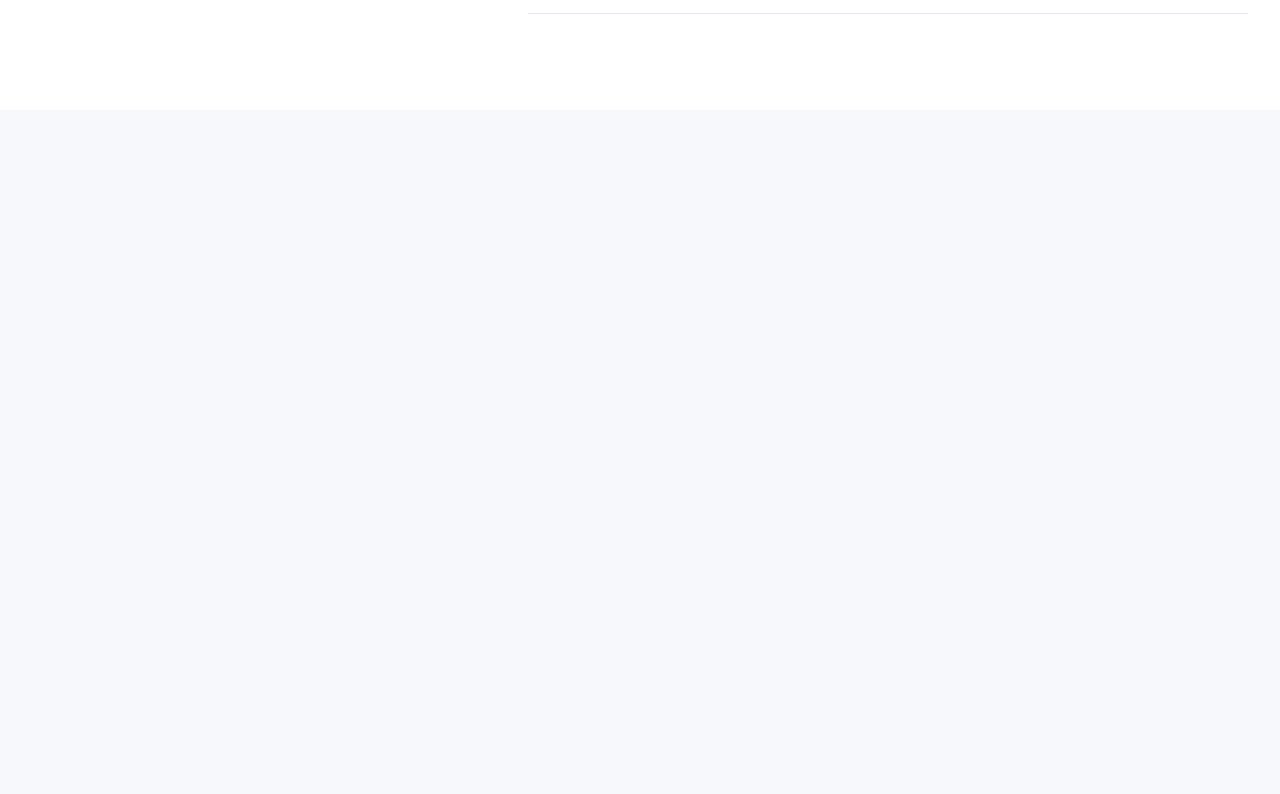
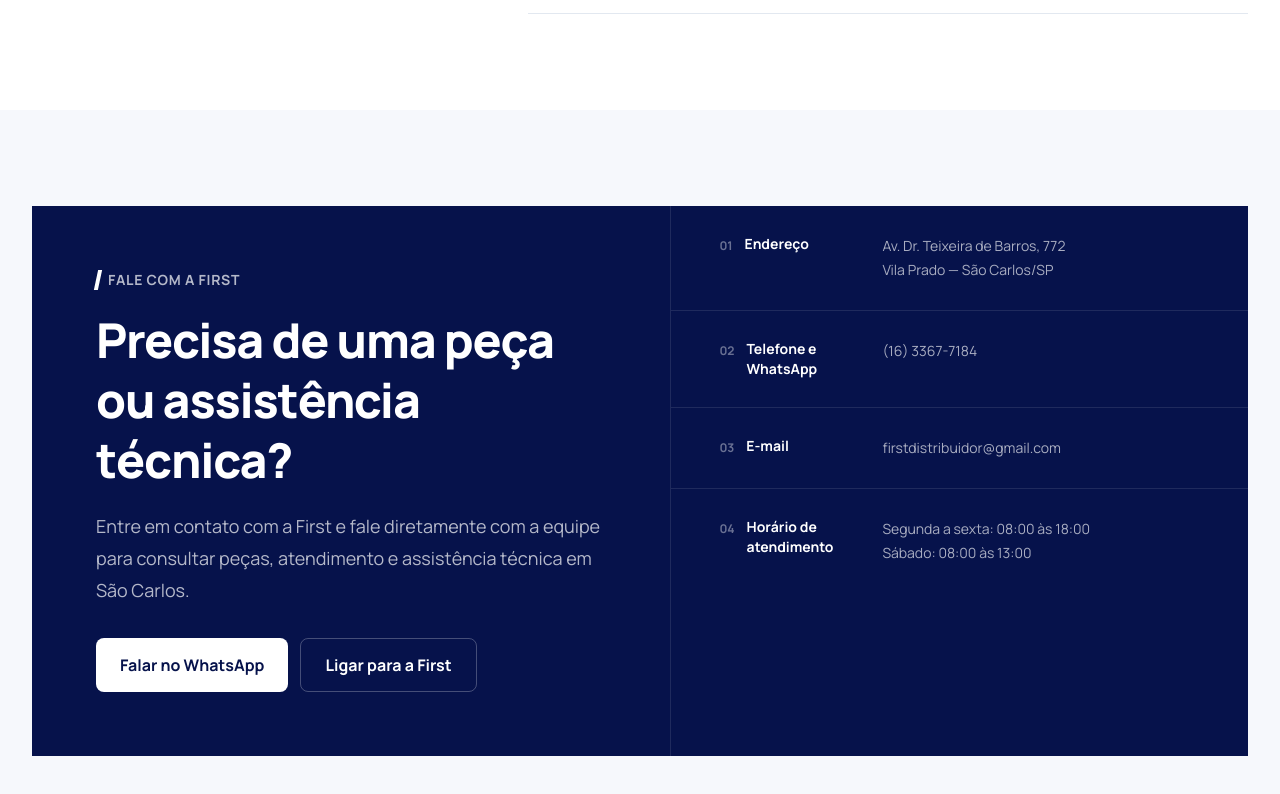
Before and after one commit to Fwrlann/first-refrigeracao, a Next.js app: page / in a window 1280 px wide. Shown: the part 5973-6767 px from the top of the page. Before the commit the page ends 6083 px from the top, so only its background shows below. Built offline with nearby package versions, Linux system fonts and the light colour scheme.

Commit message:
feat: adiciona seção de contato e chamada final

```diff
--- a/src/app/page.tsx
+++ b/src/app/page.tsx
@@ -7,6 +7,7 @@
 import {AudienceSection} from "@/components/sections/AudienceSection";
 import { DifferentialsSection } from "@/components/sections/DifferentialsSection";
 import { FAQSection } from "@/components/sections/FAQSection";
+import { ContactSection } from "@/components/sections/ContactSection";
 
 export default function Home() {
   return (
@@ -22,6 +23,7 @@
         <AudienceSection />
         <DifferentialsSection/>
         <FAQSection />
+        <ContactSection />
       </main>
     </>
   );
--- /dev/null
+++ b/src/components/sections/ContactSection.tsx
@@ -0,0 +1,123 @@
+const contactItems = [
+  {
+    label: "Endereço",
+    content: (
+      <>
+        Av. Dr. Teixeira de Barros, 772
+        <br />
+        Vila Prado — São Carlos/SP
+      </>
+    ),
+  },
+  {
+    label: "Telefone e WhatsApp",
+    content: (
+      <a
+        href="tel:+551633677184"
+        className="transition-colors hover:text-white"
+      >
+        (16) 3367-7184
+      </a>
+    ),
+  },
+  {
+    label: "E-mail",
+    content: (
+      <a
+        href="mailto:firstdistribuidor@gmail.com"
+        className="break-all transition-colors hover:text-white"
+      >
+        firstdistribuidor@gmail.com
+      </a>
+    ),
+  },
+  {
+    label: "Horário de atendimento",
+    content: (
+      <>
+        Segunda a sexta: 08:00 às 18:00
+        <br />
+        Sábado: 08:00 às 13:00
+      </>
+    ),
+  },
+];
+
+export function ContactSection() {
+  return (
+    <section
+      id="contato"
+      className="scroll-mt-20 py-16 md:py-20 lg:py-24"
+    >
+      <div className="mx-auto w-full max-w-7xl px-5 sm:px-6 lg:px-8">
+        <div className="overflow-hidden bg-brand-dark">
+          <div className="grid lg:grid-cols-[1.05fr_0.95fr]">
+            {/* CTA */}
+            <div className="flex flex-col justify-center px-6 py-10 sm:px-10 sm:py-12 lg:px-12 lg:py-16 xl:px-16">
+              <span className="inline-flex items-center gap-2 text-xs font-bold uppercase tracking-wider text-white/70 sm:text-sm">
+                <span
+                  aria-hidden="true"
+                  className="h-4 w-1 -skew-x-12 bg-white sm:h-5"
+                />
+
+                Fale com a First
+              </span>
+
+              <h2 className="mt-5 max-w-2xl text-3xl font-extrabold leading-tight tracking-tight text-white sm:text-4xl lg:text-5xl">
+                Precisa de uma peça ou assistência técnica?
+              </h2>
+
+              <p className="mt-5 max-w-xl text-base leading-7 text-white/70 sm:text-lg sm:leading-8">
+                Entre em contato com a First e fale diretamente com a equipe
+                para consultar peças, atendimento e assistência técnica em São
+                Carlos.
+              </p>
+
+              <div className="mt-8 flex flex-col gap-3 sm:flex-row">
+                <a
+                  href="https://wa.me/551633677184?text=Ol%C3%A1%21%20Gostaria%20de%20falar%20com%20a%20First%20Refrigera%C3%A7%C3%A3o."
+                  target="_blank"
+                  rel="noreferrer"
+                  className="inline-flex items-center justify-center rounded-lg bg-white px-6 py-3.5 font-bold text-brand-dark transition-colors hover:bg-white/90"
+                >
+                  Falar no WhatsApp
+                </a>
+
+                <a
+                  href="tel:+551633677184"
+                  className="inline-flex items-center justify-center rounded-lg border border-white/25 px-6 py-3.5 font-bold text-white transition-colors hover:border-white/50 hover:bg-white/5"
+                >
+                  Ligar para a First
+                </a>
+              </div>
+            </div>
+
+            {/* Informações */}
+            <div className="border-t border-white/10 lg:border-l lg:border-t-0">
+              {contactItems.map((item, index) => (
+                <div
+                  key={item.label}
+                  className="grid gap-2 border-b border-white/10 px-6 py-6 last:border-b-0 sm:grid-cols-[145px_1fr] sm:px-10 lg:block lg:px-10 lg:py-7 xl:grid xl:grid-cols-[155px_1fr] xl:px-12"
+                >
+                  <div className="flex items-start gap-3">
+                    <span className="pt-1 text-xs font-bold text-white/40">
+                      {String(index + 1).padStart(2, "0")}
+                    </span>
+
+                    <p className="text-sm font-bold text-white">
+                      {item.label}
+                    </p>
+                  </div>
+
+                  <div className="pl-7 text-sm leading-6 text-white/65 sm:pl-0 lg:mt-2 lg:pl-7 xl:mt-0 xl:pl-0">
+                    {item.content}
+                  </div>
+                </div>
+              ))}
+            </div>
+          </div>
+        </div>
+      </div>
+    </section>
+  );
+}
```
